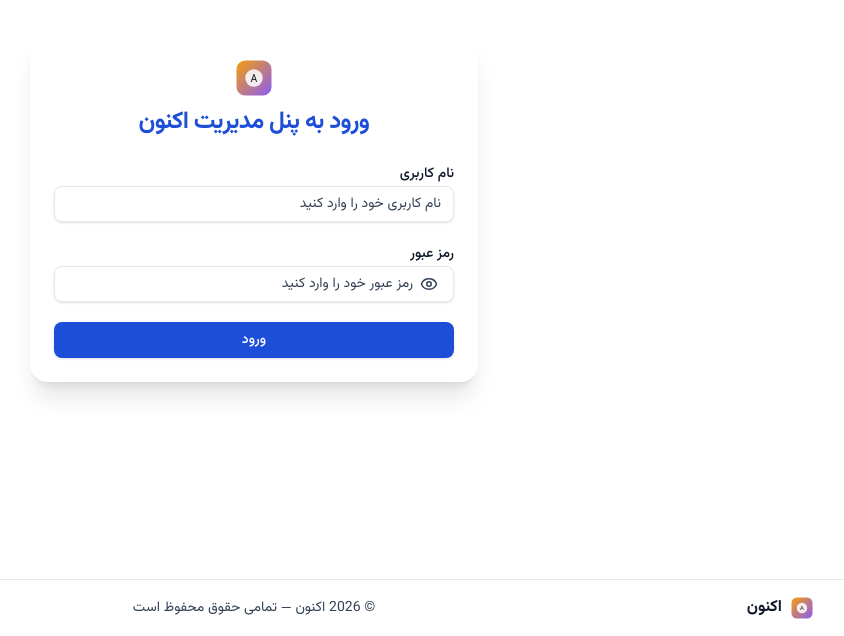
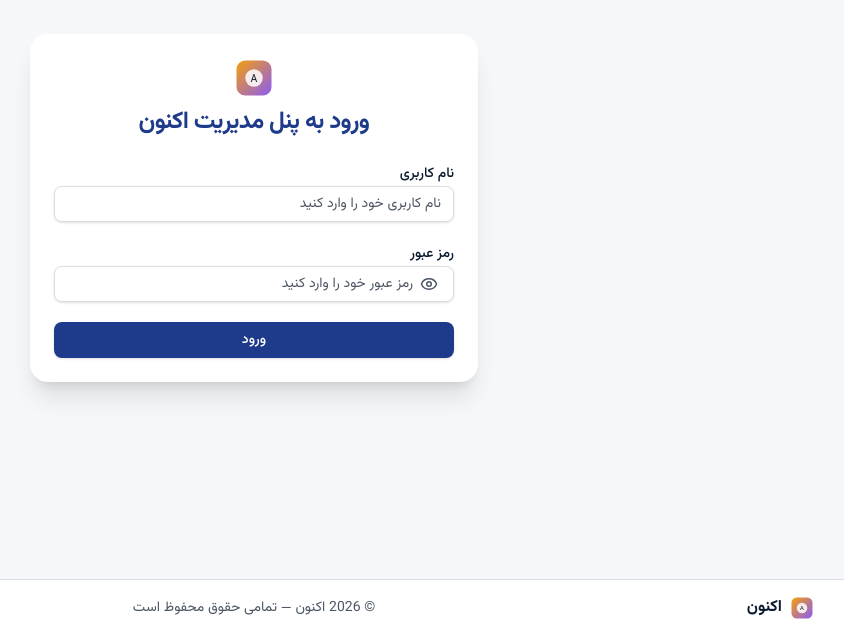
Before and after one commit to mspanadgoo/aknoon-backoffice-dashboard, a Next.js app: page /login in a window 1280 px wide. Shown: the part 164-800 px from the top of the page, without its empty margins (417-1261 px from the left). Built offline with nearby package versions, Linux system fonts and the light colour scheme.

Commit message:
style(theme): update color palette for improved visual design
Update the color palette across the theme configuration to use a softer
background and deeper, more consistent accent colors. This provides better
visual hierarchy and a more cohesive user experience.

```diff
--- a/app/globals.css
+++ b/app/globals.css
@@ -54,55 +54,54 @@
     BlinkMacSystemFont,
     sans-serif;
   --radius: 0.625rem;
-  --background: #ffffff;
-  --foreground: #0f172a;
+  --background: #f5f7fb;
+  --foreground: #0b1a2f;
   --card: #ffffff;
-  --card-foreground: #0f172a;
+  --card-foreground: #0b1a2f;
   --popover: #ffffff;
-  --popover-foreground: #0f172a;
-  --primary: #2563eb;
-  --primary: #1d4ed8;
+  --popover-foreground: #0b1a2f;
+  --primary: #1e3a8a;
   --primary-foreground: #ffffff;
-  --secondary: #f1f5f9;
-  --secondary-foreground: #0f172a;
-  --muted: #e2e8f0;
-  --muted-foreground: #334155;
-  --accent: #172554;
+  --secondary: #eef2f7;
+  --secondary-foreground: #0b1a2f;
+  --muted: #e3e8ef;
+  --muted-foreground: #4b5563;
+  --accent: #0a2540;
   --accent-foreground: #ffffff;
   --destructive: #ef4444;
-  --border: #e5e7eb;
-  --input: #e5e7eb;
-  --ring: #2563eb;
+  --border: #d7dde5;
+  --input: #d7dde5;
+  --ring: #2f5fb8;
   --chart-1: oklch(0.646 0.222 41.116);
   --chart-2: oklch(0.6 0.118 184.704);
   --chart-3: oklch(0.398 0.07 227.392);
   --chart-4: oklch(0.828 0.189 84.429);
   --chart-5: oklch(0.769 0.188 70.08);
-  --sidebar: #0f1e3a;
+  --sidebar: #0b1a2f;
   --sidebar-foreground: #ffffff;
-  --sidebar-primary: #1d4ed8;
+  --sidebar-primary: #1e3a8a;
   --sidebar-primary-foreground: #ffffff;
-  --sidebar-accent: #172554;
+  --sidebar-accent: #0a2540;
   --sidebar-accent-foreground: #ffffff;
   --sidebar-border: #ffffff1a;
-  --sidebar-ring: #1d4ed8;
+  --sidebar-ring: #1e3a8a;
 }
 
 .dark {
-  --background: #0b1220;
-  --foreground: #f8fafc;
+  --background: #0a121f;
+  --foreground: #e5e7eb;
   --card: #0f172a;
-  --card-foreground: #f8fafc;
+  --card-foreground: #e5e7eb;
   --popover: #0f172a;
-  --popover-foreground: #f8fafc;
-  --primary: #1d4ed8;
-  --primary-foreground: #0b1220;
+  --popover-foreground: #e5e7eb;
+  --primary: #3b82f6;
+  --primary-foreground: #0a121f;
   --secondary: #1f2937;
-  --secondary-foreground: #f8fafc;
+  --secondary-foreground: #e5e7eb;
   --muted: #1f2937;
   --muted-foreground: #cbd5e1;
-  --accent: #172554;
-  --accent-foreground: #f8fafc;
+  --accent: #0a2540;
+  --accent-foreground: #e5e7eb;
   --destructive: #f87171;
   --border: #ffffff1a;
   --input: #ffffff26;
@@ -112,14 +111,14 @@
   --chart-3: oklch(0.769 0.188 70.08);
   --chart-4: oklch(0.627 0.265 303.9);
   --chart-5: oklch(0.645 0.246 16.439);
-  --sidebar: #0f1e3a;
+  --sidebar: #0b1a2f;
   --sidebar-foreground: #f8fafc;
-  --sidebar-primary: #60a5fa;
-  --sidebar-primary-foreground: #0b1220;
-  --sidebar-accent: #1e293b;
+  --sidebar-primary: #3b82f6;
+  --sidebar-primary-foreground: #0a121f;
+  --sidebar-accent: #0a2540;
   --sidebar-accent-foreground: #f8fafc;
   --sidebar-border: #ffffff1a;
-  --sidebar-ring: #60a5fa;
+  --sidebar-ring: #3b82f6;
 }
 
 @layer base {
--- a/tailwind.config.js
+++ b/tailwind.config.js
@@ -5,9 +5,9 @@ module.exports = {
     extend: {
       colors: {
         bakery: {
-          light: "#ffffff",
-          dark: "#0f172a",
-          accent: "#1d4ed8",
+          light: "#f5f7fb",
+          dark: "#0b1a2f",
+          accent: "#1e3a8a",
           card: "#0f172a",
         },
       },
```
